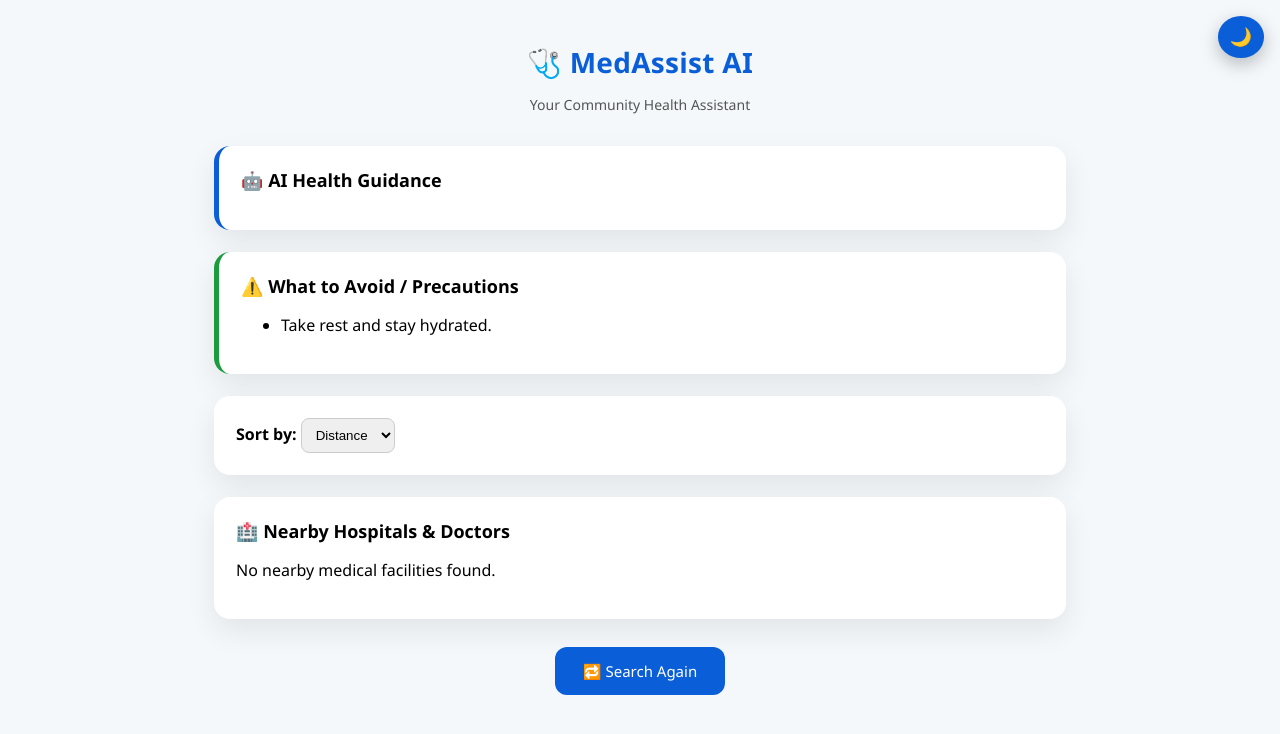
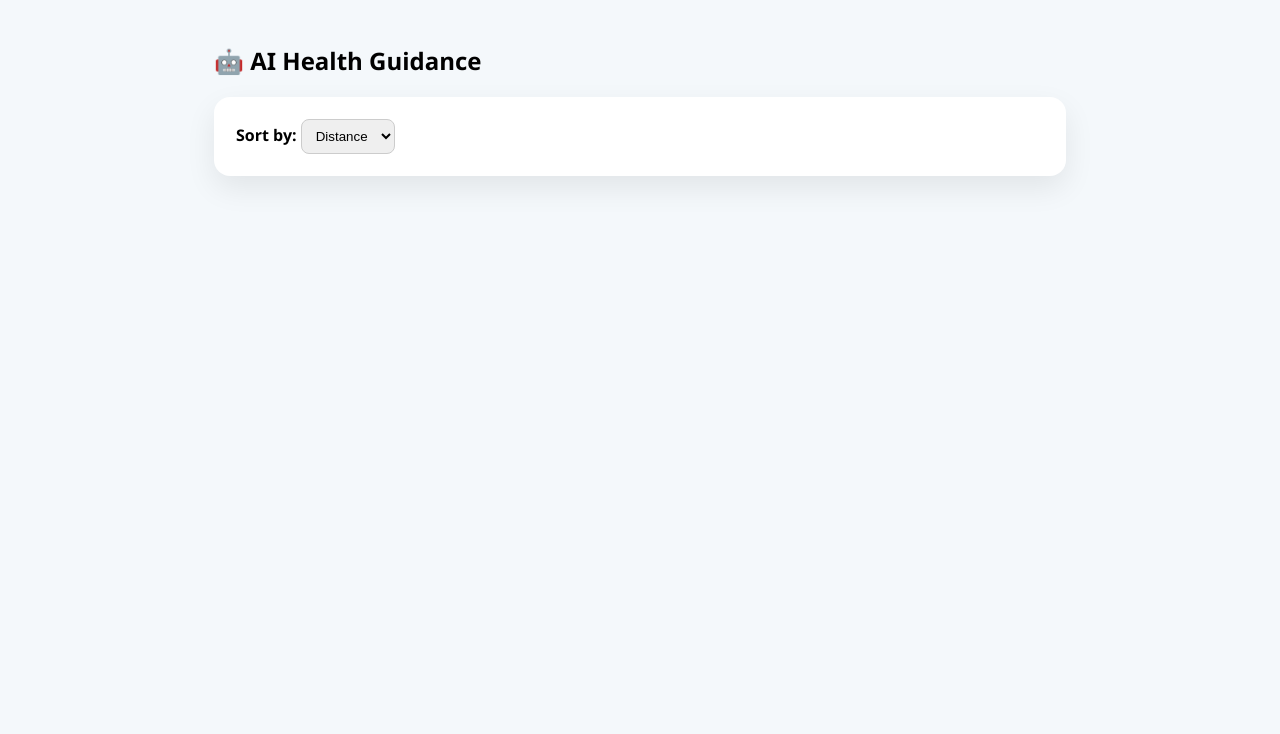
Before and after one commit to subhrat8/ai-health-assistant, a Flask app: template templates/result.html in a window 1280 px wide. Shown: the top 734 px of the page. Run offline with Flask 3, Linux system fonts and the light colour scheme; the template is opened without the code that fills it, so the values that code supplies are empty.

Commit message:
Update result.html

```diff
--- a/templates/result.html
+++ b/templates/result.html
@@ -3,40 +3,36 @@
 <head>
 <meta charset="UTF-8">
 <title>MedAssist AI – Result</title>
-    <meta name="viewport" content="width=device-width, initial-scale=1.0">
 <link rel="stylesheet" href="{{ url_for('static', filename='style.css') }}">
+
+<style>
+.hospital {
+    display: flex;
+    justify-content: space-between;
+    align-items: center;
+    padding: 14px;
+    border-bottom: 1px solid #eee;
+}
+.h-left { line-height: 1.6; }
+.h-right { display: flex; gap: 10px; }
+.map-btn {
+    background: #0b5ed7;
+    color: white;
+    padding: 8px 14px;
+    border-radius: 8px;
+    text-decoration: none;
+    font-size: 14px;
+}
+</style>
 </head>
 
 <body>
 
-<button id="dark-toggle">🌙</button>
-
 <div class="container">
 
-    <div class="header">
-        <h1>🩺 MedAssist AI</h1>
-        <p>Your Community Health Assistant</p>
-    </div>
-
-    <!-- AI GUIDANCE -->
-    <div class="card assistant-card">
 <h2>🤖 AI Health Guidance</h2>
 <p id="assistant-text">{{ health }}</p>
-    </div>
 
-    <!-- PRECAUTIONS -->
-    <div class="card doctor-box">
-        <h2>⚠️ What to Avoid / Precautions</h2>
-        <ul>
-            {% for p in precautions %}
-            <li>{{ p }}</li>
-            {% else %}
-            <li>Take rest and stay hydrated.</li>
-            {% endfor %}
-        </ul>
-    </div>
-
-    <!-- SORT -->
 <div class="card">
 <strong>Sort by:</strong>
 <select id="sortSelect">
@@ -45,54 +41,45 @@
 </select>
 </div>
 
-    <!-- HOSPITALS -->
-    <div class="card">
-        <h2>🏥 Nearby Hospitals & Doctors</h2>
-
 <div id="places-container">
 {% for p in medical_places %}
 <div class="hospital"
      data-distance="{{ p.distance }}"
      data-rating="{{ p.rating }}">
 
+    <div class="h-left">
         <strong>{{ p.name }}</strong><br>
         {{ p.specialty }}<br>
         ⭐ {{ p.rating }} / 5<br>
-                📏 {{ p.distance }} km away<br><br>
+        📏 {{ p.distance }} km away
+    </div>
 
+    <div class="h-right">
         <a class="map-btn" href="{{ p.map }}" target="_blank">🗺 Map</a>
         <a class="map-btn" href="{{ p.booking.google }}" target="_blank">📅 Book</a>
     </div>
-            {% else %}
-            <p>No nearby medical facilities found.</p>
+</div>
 {% endfor %}
-        </div>
-    </div>
-
-    <div class="search-again">
-        <a href="/">🔁 Search Again</a>
 </div>
 
 </div>
 
 <script>
-function sortPlaces() {
+document.getElementById("sortSelect").addEventListener("change", () => {
     const container = document.getElementById("places-container");
-    const cards = Array.from(container.getElementsByClassName("hospital"));
-    const sortBy = document.getElementById("sortSelect").value;
+    const cards = Array.from(container.children);
+    const mode = document.getElementById("sortSelect").value;
 
     cards.sort((a, b) => {
-        if (sortBy === "distance") {
+        if (mode === "distance") {
             return parseFloat(a.dataset.distance) - parseFloat(b.dataset.distance);
         }
         return parseFloat(b.dataset.rating) - parseFloat(a.dataset.rating);
     });
 
     cards.forEach(c => container.appendChild(c));
-}
-document.getElementById("sortSelect").addEventListener("change", sortPlaces);
+});
 </script>
 
-<script src="{{ url_for('static', filename='assistant.js') }}"></script>
 </body>
 </html>
```
Lines whose indentation alone changed are shown as unchanged.
